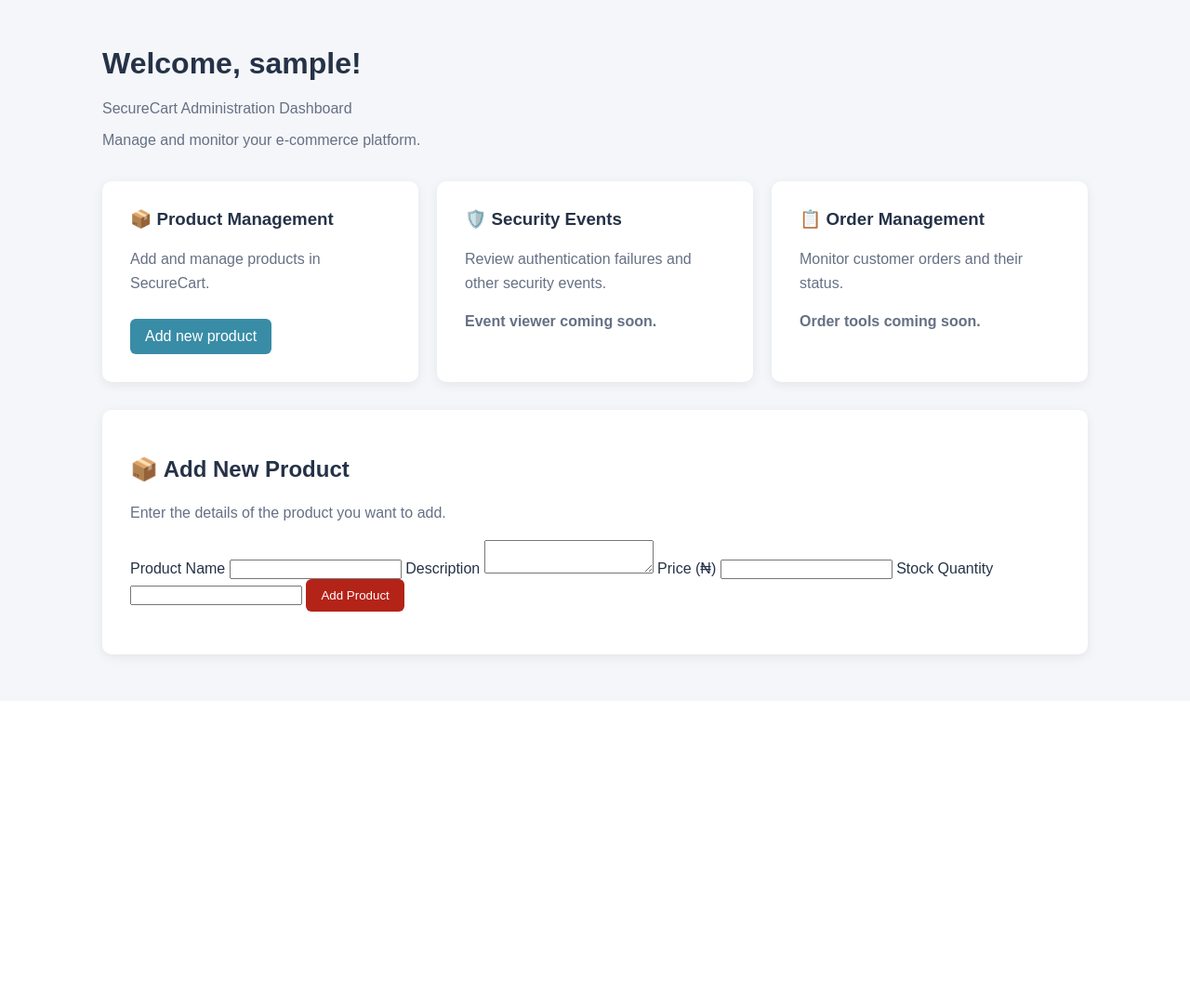
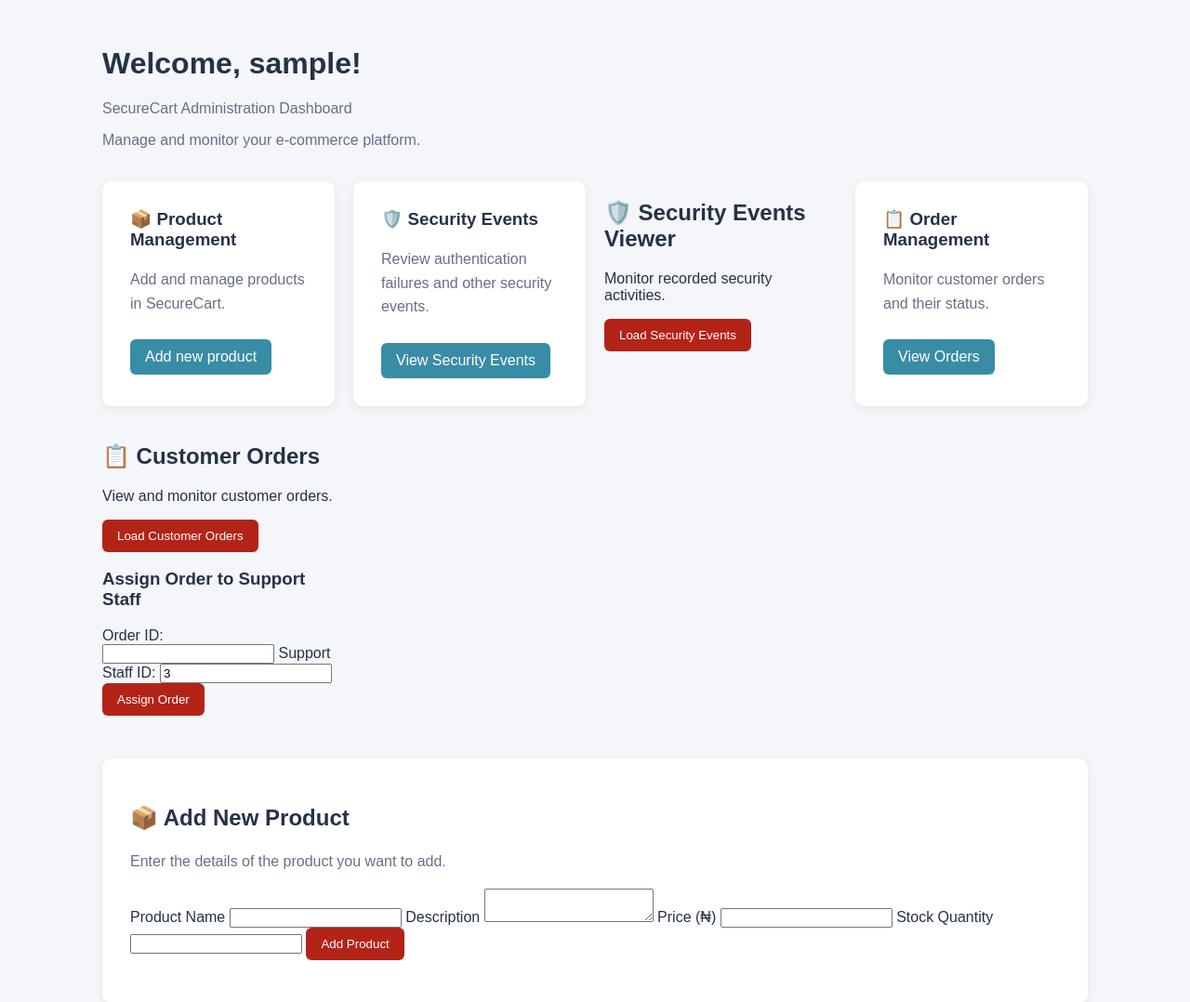
Before and after one commit to akanbi9/SecureCart, a Flask app: template app/templates/admin_dashboard.html in a window 1280 px wide. Shown: the part 75-1153 px from the top of the page at 93% size. Before the commit the page ends 789 px from the top, so only its background shows below. Run offline with Flask 3, Linux system fonts and the light colour scheme; the template is opened without the code that fills it: most values are stand-ins (such as "Sample title", 1, 10 or a date in 2020); parts of the project's set-up code (start-up, migrations or seed data) failed here and were passed over.

Commit message:
Add support dashboard and order management features

```diff
--- a/app/app.py
+++ b/app/app.py
@@ -108,6 +108,28 @@
         "admin_dashboard.html",
         username=user["username"],
         csrf_token=csrf_token
+    )
+
+
+# -------------------------
+# SUPPORT STAFF DASHBOARD
+# -------------------------
+
+@app.route("/support/dashboard", methods=["GET"])
+def support_dashboard():
+    user = get_logged_in_user()
+
+    if user is None:
+        return redirect("/login")
+
+    if user["role"] != "support":
+        return jsonify({
+            "error": "Support access required"
+        }), 403
+
+    return render_template(
+        "support_dashboard.html",
+        username=user["username"]
     )
 
 
@@ -873,6 +895,8 @@
 # ADMIN: VIEW ALL ORDERS
 #--------------------
 
+
+
 @app.route("/api/v1/admin/orders/<int:order_id>/assignment", methods=["PATCH"])
 def assign_order(order_id):
     user = get_logged_in_user()
@@ -885,6 +909,19 @@
     if user["role"] != "admin":
         return jsonify({
             "error": "Admin access required"
+        }), 403
+
+    # CSRF protection for order assignment
+    expected_token = session.get("csrf_token")
+    received_token = request.headers.get("X-CSRF-Token")
+
+    if (
+        not expected_token
+        or not received_token
+        or not secrets.compare_digest(expected_token, received_token)
+    ):
+        return jsonify({
+            "error": "Invalid or missing CSRF token"
         }), 403
 
     data = request.get_json()
@@ -951,6 +988,43 @@
     }), 200
 
 
+
+@app.route("/api/v1/admin/orders", methods=["GET"])
+def admin_list_orders():
+    user = get_logged_in_user()
+
+    if user is None:
+        return jsonify({
+            "error": "Authentication required"
+        }), 401
+
+    if user["role"] != "admin":
+        return jsonify({
+            "error": "Admin access required"
+        }), 403
+
+    db = get_db()
+
+    orders = db.execute("""
+        SELECT
+            orders.id,
+            users.username AS customer,
+            orders.total,
+            orders.status,
+            orders.assigned_support_id,
+            orders.created_at
+        FROM orders
+        JOIN users ON orders.user_id = users.id
+        ORDER BY orders.id DESC
+    """).fetchall()
+
+    db.close()
+
+    return jsonify({
+        "orders": [dict(order) for order in orders]
+    }), 200
+
+
 # --------------------
 # CUSTOMER ORDER HISTORY
 # --------------------
@@ -988,6 +1062,48 @@
         }
         for order in orders
     ]), 200
+
+
+
+# -------------------------
+# SUPPORT: VIEW ASSIGNED ORDERS
+# -------------------------
+
+@app.route("/api/v1/support/orders", methods=["GET"])
+def support_list_orders():
+    user = get_logged_in_user()
+
+    if user is None:
+        return jsonify({
+            "error": "Authentication required"
+        }), 401
+
+    if user["role"] != "support":
+        return jsonify({
+            "error": "Support access required"
+        }), 403
+
+    db = get_db()
+
+    orders = db.execute("""
+        SELECT
+            orders.id,
+            users.username AS customer,
+            orders.total,
+            orders.status,
+            orders.created_at
+        FROM orders
+        JOIN users ON orders.user_id = users.id
+        WHERE orders.assigned_support_id = ?
+        ORDER BY orders.id DESC
+    """, (user["id"],)).fetchall()
+
+    db.close()
+
+    return jsonify({
+        "orders": [dict(order) for order in orders]
+    }), 200
+
 
 #--------------------
 # SUPPORT: VIEW ASSIGNED ORDERS
--- a/app/templates/admin_dashboard.html
+++ b/app/templates/admin_dashboard.html
@@ -140,16 +140,74 @@
 
         <div class="card">
             <h3>🛡️ Security Events</h3>
+
             <p>Review authentication failures and
                other security events.</p>
-            <p><strong>Event viewer coming soon.</strong></p>
+
+            <a href="#security-events">View Security Events</a>
         </div>
+
+<section id="security-events">
+    <h2>🛡️ Security Events Viewer</h2>
+
+    <p>Monitor recorded security activities.</p>
+
+    <button type="button" id="loadSecurityEvents">
+        Load Security Events
+    </button>
+
+    <p id="securityEventsMessage"></p>
+
+    <div id="securityEventsResults"></div>
+</section>
 
         <div class="card">
             <h3>📋 Order Management</h3>
             <p>Monitor customer orders and their status.</p>
-            <p><strong>Order tools coming soon.</strong></p>
+             <a href="#order-management">View Orders</a>
         </div>
+
+<section id="order-management">
+    <h2>📋 Customer Orders</h2>
+
+    <p>View and monitor customer orders.</p>
+
+    <button type="button" id="loadOrders">
+        Load Customer Orders
+    </button>
+
+    <p id="ordersMessage"></p>
+
+    <div id="ordersResults"></div>
+
+<h3>Assign Order to Support Staff</h3>
+
+<form id="assignOrderForm">
+    <label for="assignOrderId">Order ID:</label>
+    <input
+        type="number"
+        id="assignOrderId"
+        min="1"
+        required
+    >
+
+    <label for="supportId">Support Staff ID:</label>
+    <input
+        type="number"
+        id="supportId"
+        value="3"
+        min="1"
+        required
+    >
+
+    <button type="submit">
+        Assign Order
+    </button>
+</form>
+
+<p id="assignmentMessage"></p>
+
+</section>
 
     </div>
 
@@ -268,6 +326,164 @@
     }
 );
 
+
+
+document.getElementById("loadSecurityEvents")
+    .addEventListener("click", async function () {
+
+    const message = document.getElementById("securityEventsMessage");
+    const results = document.getElementById("securityEventsResults");
+
+    message.textContent = "Loading security events...";
+    results.replaceChildren();
+
+    try {
+        const response = await fetch("/api/v1/admin/security-events", {
+            method: "GET",
+            credentials: "same-origin"
+        });
+
+        if (!response.ok) {
+            throw new Error("HTTP " + response.status);
+        }
+
+        const data = await response.json();
+
+        message.textContent = "Security events loaded.";
+
+        // Display the response safely as formatted JSON.
+        const output = document.createElement("pre");
+        output.textContent = JSON.stringify(data, null, 2);
+        results.appendChild(output);
+
+    } catch (error) {
+        message.textContent = "Failed to load security events: " + error.message;
+    }
+});
+
+
+
+document.getElementById("loadOrders")
+    .addEventListener("click", async function () {
+
+    const message = document.getElementById("ordersMessage");
+    const results = document.getElementById("ordersResults");
+
+    message.textContent = "Loading customer orders...";
+    results.replaceChildren();
+
+    try {
+        const response = await fetch("/api/v1/admin/orders", {
+            method: "GET",
+            credentials: "same-origin"
+        });
+
+        if (!response.ok) {
+            throw new Error("HTTP " + response.status);
+        }
+
+        const data = await response.json();
+
+        const table = document.createElement("table");
+        table.border = "1";
+        table.cellPadding = "10";
+        table.style.borderCollapse = "collapse";
+        table.style.width = "100%";
+
+        const headings = [
+            "Order ID", "Customer", "Total",
+            "Status", "Support ID", "Date"
+        ];
+
+        const headerRow = table.insertRow();
+
+        headings.forEach(heading => {
+            const th = document.createElement("th");
+            th.textContent = heading;
+            headerRow.appendChild(th);
+        });
+
+        data.orders.forEach(order => {
+            const row = table.insertRow();
+
+            const values = [
+                order.id,
+                order.customer,
+                "₦" + Number(order.total).toLocaleString("en-NG"),
+                order.status,
+                order.assigned_support_id ?? "Not assigned",
+                order.created_at
+            ];
+
+            values.forEach(value => {
+                const cell = row.insertCell();
+                cell.textContent = value;
+            });
+        });
+
+        if (data.orders.length === 0) {
+            message.textContent = "No customer orders found.";
+        } else {
+            message.textContent =
+                data.orders.length + " customer orders loaded successfully.";
+        }
+
+        results.appendChild(table);
+
+    } catch (error) {
+        message.textContent =
+            "Failed to load customer orders: " + error.message;
+    }
+});
+
+
+document.getElementById("assignOrderForm")
+    .addEventListener("submit", async function (event) {
+
+    event.preventDefault();
+
+    const orderId = document.getElementById("assignOrderId").value;
+    const supportId = Number(document.getElementById("supportId").value);
+    const message = document.getElementById("assignmentMessage");
+
+    message.textContent = "Assigning order...";
+
+    try {
+        const response = await fetch(
+            `/api/v1/admin/orders/${orderId}/assignment`,
+            {
+                method: "PATCH",
+                headers: {
+                    "Content-Type": "application/json",
+                    "X-CSRF-Token": {{ csrf_token | tojson }}
+                },
+                credentials: "same-origin",
+                body: JSON.stringify({
+                    support_id: supportId
+                })
+            }
+        );
+
+        const result = await response.json();
+
+        if (!response.ok) {
+            message.textContent =
+                result.error || "Order assignment failed.";
+            return;
+        }
+
+        message.textContent =
+            `Order #${result.order_id} assigned successfully to ${result.support_username}.`;
+
+        // Refresh the order table to show the assignment.
+        document.getElementById("loadOrders").click();
+
+    } catch (error) {
+        message.textContent =
+            "Error assigning order: " + error.message;
+    }
+});
+
 </script>
 
 </body>
--- a/app/templates/login.html
+++ b/app/templates/login.html
@@ -169,6 +169,8 @@
                 window.location.assign("/admin/dashboard");
             } else if (result.role === "customer") {
                 window.location.assign("/dashboard");
+            } else if (result.role === "support") {
+                window.location.href = "/support/dashboard";
             } else {
                 message.textContent = "Login successful. No dashboard is available for this role yet.";
                 message.style.color = "#172b4d";
```
Also changed, not shown: app/templates/support_dashboard.html (added, +168 -0 lines).
